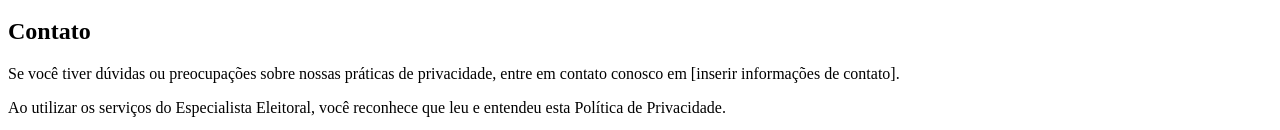
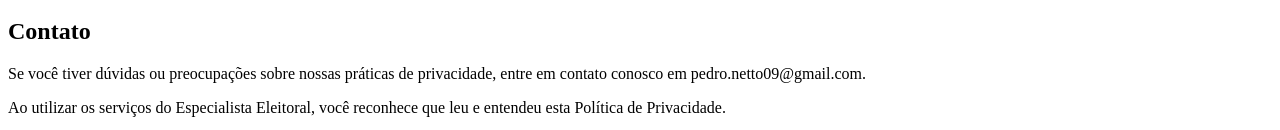
Before and after one commit to pedrodsmneto/especialista-eleitoral-privacy-policy, a plain HTML site: page index.html in a window 1280 px wide. Shown: the part 747-877 px from the top of the page. Drawn offline with Linux system fonts and the light colour scheme.

Commit message:
privacypolicy.html

```diff
--- a/index.html
+++ b/index.html
@@ -35,7 +35,7 @@
     <p>Você tem o direito de acessar e controlar qualquer informação pessoal fornecida. Solicitações de acesso, correção ou exclusão de dados podem ser feitas através de nossos canais de contato.</p>
 
     <h2>Contato</h2>
-    <p>Se você tiver dúvidas ou preocupações sobre nossas práticas de privacidade, entre em contato conosco em [inserir informações de contato].</p>
+    <p>Se você tiver dúvidas ou preocupações sobre nossas práticas de privacidade, entre em contato conosco em pedro.netto09@gmail.com.</p>
 
     <p>Ao utilizar os serviços do Especialista Eleitoral, você reconhece que leu e entendeu esta Política de Privacidade.</p>
 </body>
```
